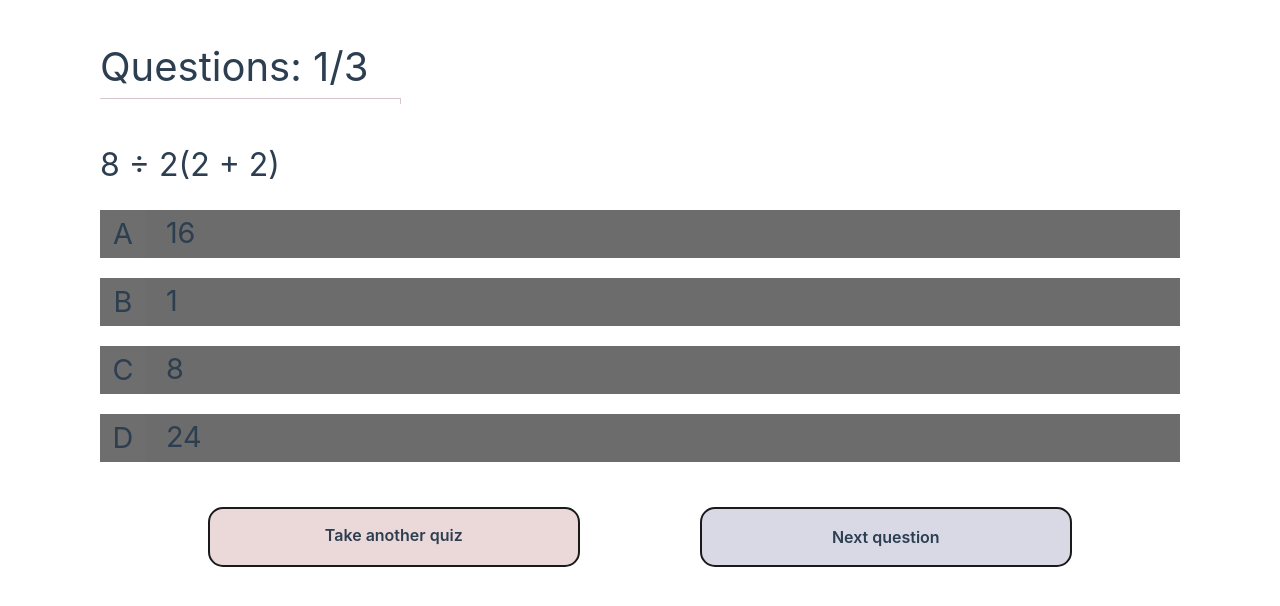
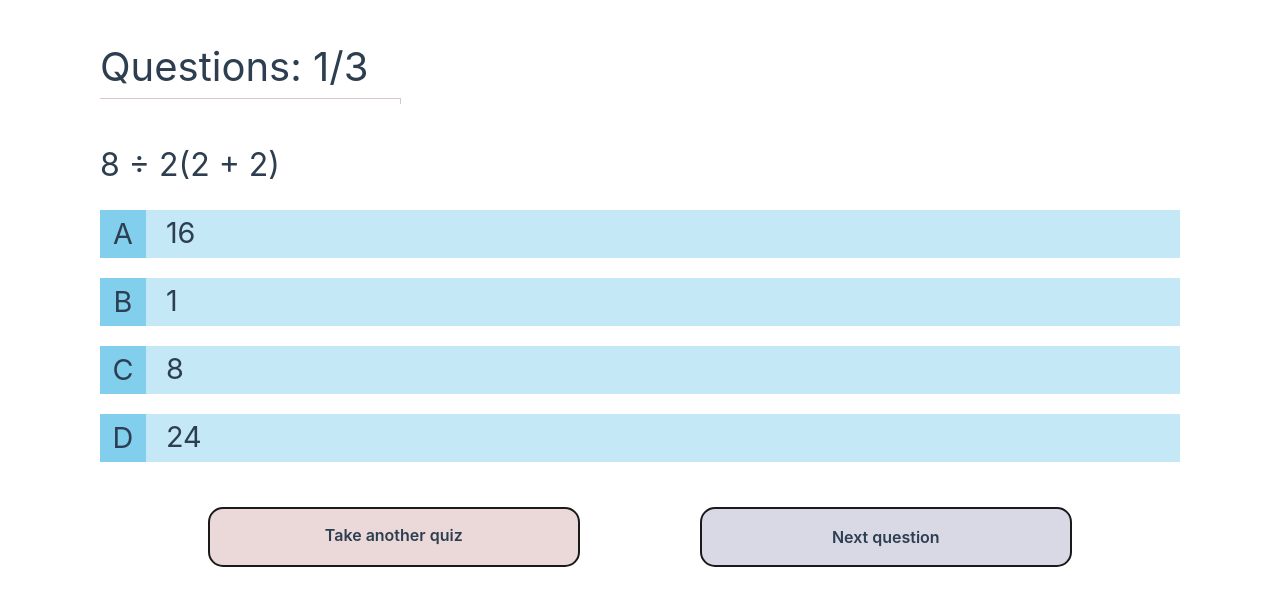
Before and after one commit to abhi00o7/quiz-app-vue, a Vue app: page /questions/1/1 in a window 1280 px wide. Shown: the top 606 px of the page. Built offline with nearby package versions, Linux system fonts and the light colour scheme.

Commit message:
fix light mode

```diff
--- a/src/assets/base.css
+++ b/src/assets/base.css
@@ -39,13 +39,14 @@
 
   --color-heading: var(--vt-c-text-light-1);
   --color-text: var(--vt-c-text-light-1);
-  --color-text-soft: var(--vt-c-white-soft);
+  --color-text-soft: var(--vt-c-text-light-2);
 
   --section-gap: 160px;
 }
 
 @media (prefers-color-scheme: dark) {
   :root {
+    --color-text-soft: var(--vt-c-white-soft);
     --color-background: var(--vt-c-black);
     --color-background-soft: var(--vt-c-black-soft);
     --color-background-mute: var(--vt-c-black-mute);
--- a/src/components/Questions.vue
+++ b/src/components/Questions.vue
@@ -173,4 +173,25 @@ const emitSelectedOption = (isCorrect, selectOption) => {
     width: 50%;
   }
 }
+
+@media (prefers-color-scheme: light) {
+  .option-value {
+    background: rgba(129, 206, 237, 0.459);
+  }
+  .option-label {
+    background: rgb(129, 206, 237);
+  }
+  .option-selected {
+    border: 1px solid #0d00ff71;
+    box-shadow: rgba(214, 3, 179, 0.763) 0px 0px 0px 3px;
+  }
+  .option-correct {
+    /* good lime green outline */
+    border: 3px solid #00ff00;
+  }
+  /* wrong option class */
+  .option-incorrect {
+    border: 1.2px dashed #ff0000;
+  }
+}
 </style>
```
